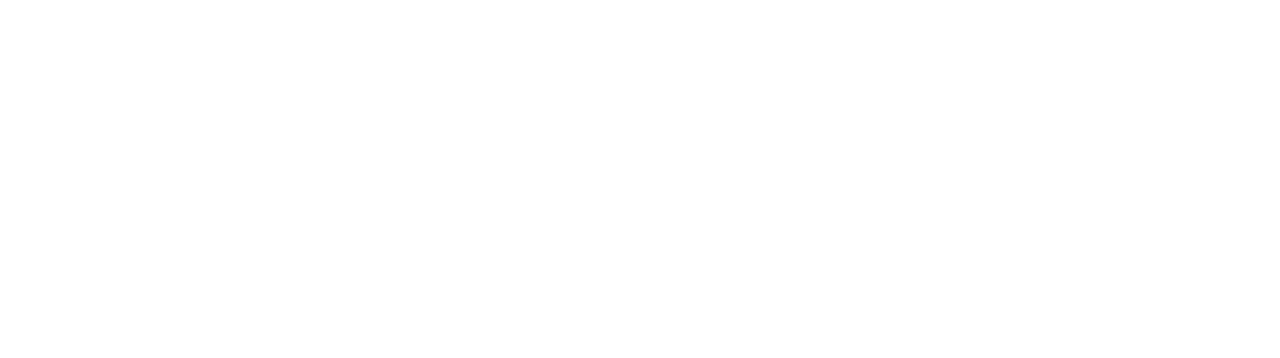
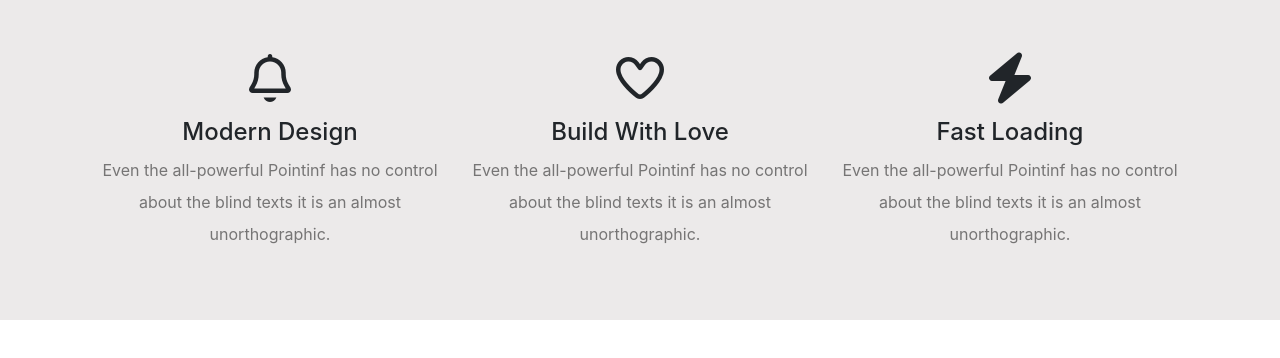
Before and after one commit to Navezm/Hexa, a website: page index.html in a window 1280 px wide. Drawn offline with nearby package versions, Linux system fonts and the light colour scheme.

Commit message:
Section Card fini

```diff
--- a/index.html
+++ b/index.html
@@ -7,7 +7,27 @@
     <link rel="stylesheet" href="./public/css/app.css">
 </head>
 <body>
-
+    <!-- Section 3 card -->
+    <section id="section_card">
+        <div class="container d-flex height100">
+            <div class="d-flex flex-column justify-content-center align-items-center px-3">
+                <i class="far fa-bell mb-3"></i>
+                <h4>Modern Design</h4>
+                <p class="text-center text-black-50">Even the all-powerful Pointinf has no control about the blind texts it is an almost unorthographic.</p>
+            </div>
+            <div class="d-flex flex-column justify-content-center align-items-center px-3">
+                <i class="far fa-heart mb-3"></i>
+                <h4>Build With Love</h4>
+                <p class="text-center text-black-50">Even the all-powerful Pointinf has no control about the blind texts it is an almost unorthographic.</p>
+            </div>
+            <div class="d-flex flex-column justify-content-center align-items-center px-3">
+                <i class="fas fa-bolt mb-3"></i>
+                <h4>Fast Loading</h4>
+                <p class="text-center text-black-50">Even the all-powerful Pointinf has no control about the blind texts it is an almost unorthographic.</p>
+            </div>
+        </div>
+    </section>
+    <!-- Section 3 card -->
 
     <!-- Link Bootstrap & jquery -->
     <script  src="./node_modules/jquery/dist/jquery.js"></script>
--- a/src/scss/modules/_classes.scss
+++ b/src/scss/modules/_classes.scss
@@ -0,0 +1,3 @@
+.height100{
+    height: 100%;
+}
--- a/src/scss/modules/_sections.scss
+++ b/src/scss/modules/_sections.scss
@@ -0,0 +1,10 @@
+// Section Card
+#section_card{
+    background-color: rgb(236, 234, 234);
+    height: 40vh;
+    line-height: 2;
+    i{
+        font-size: 3rem;
+    }
+}
+// Section Card
```
Also changed, not shown: public/css/app.css.
